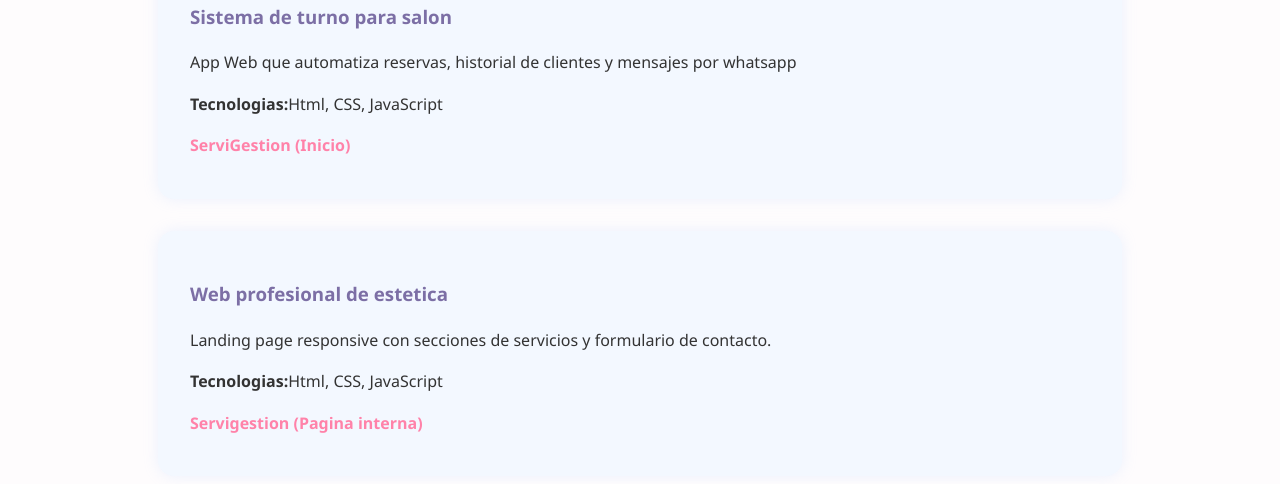
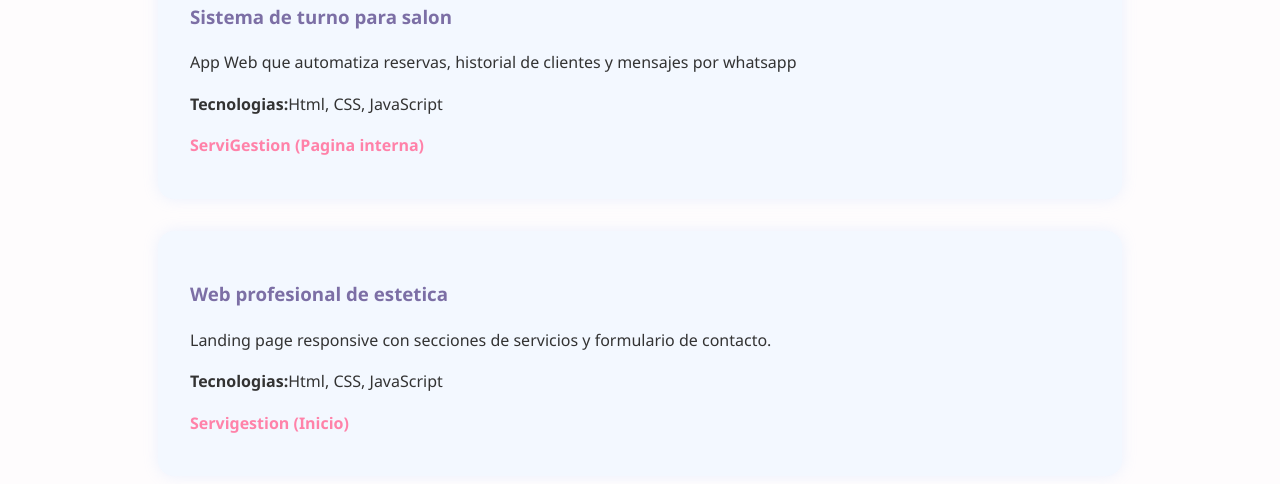
Before and after one commit to milagrosbelen/mi_portafolio, a plain HTML site: page index.html in a window 1280 px wide. Shown: the part 1020-1504 px from the top of the page. Drawn offline with Linux system fonts and the light colour scheme.

Commit message:
modificar direcciones de enlaces incorrectos.

```diff
--- a/index.html
+++ b/index.html
@@ -51,7 +51,7 @@
             <h3>Sistema de turno para salon</h3>
             <p>App Web que automatiza reservas, historial de clientes y mensajes por whatsapp</p>
             <p><strong>Tecnologias:</strong>Html, CSS, JavaScript</p>
-            <p><a href="https://milagrosbelen.github.io/ServiGesti-n/">ServiGestion (Inicio)</a></p>
+            <p><a href="https://milagrosbelen.github.io/ServiGesti-n/index2.html">ServiGestion (Pagina interna)</a></p>
         </div>
     </section>
 
@@ -59,7 +59,7 @@
         <h3>Web profesional de estetica</h2>
         <p>Landing page responsive con secciones de servicios y formulario de contacto.</p>
         <p><strong>Tecnologias:</strong>Html, CSS, JavaScript</p>
-        <p> <a href="https://milagrosbelen.github.io/ServiGesti-n/index2.html">Servigestion (Pagina interna)</a></p>
+        <p> <a href="https://milagrosbelen.github.io/ServiGesti-n/">Servigestion (Inicio)</a></p>
     </section>
 
     <section id="contacto" class="section">
```
